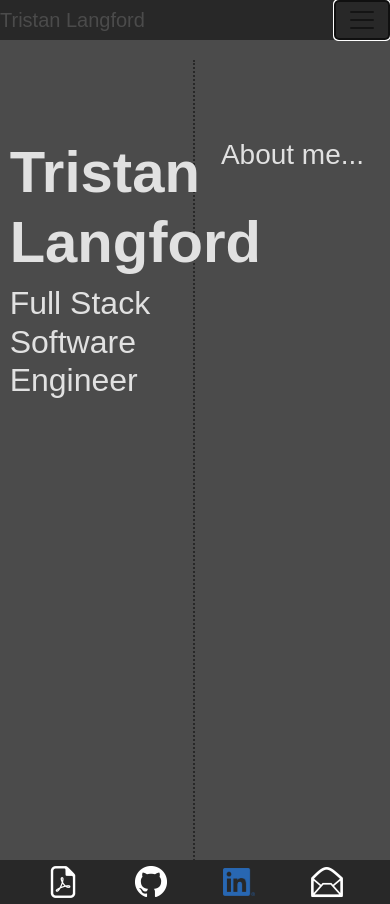
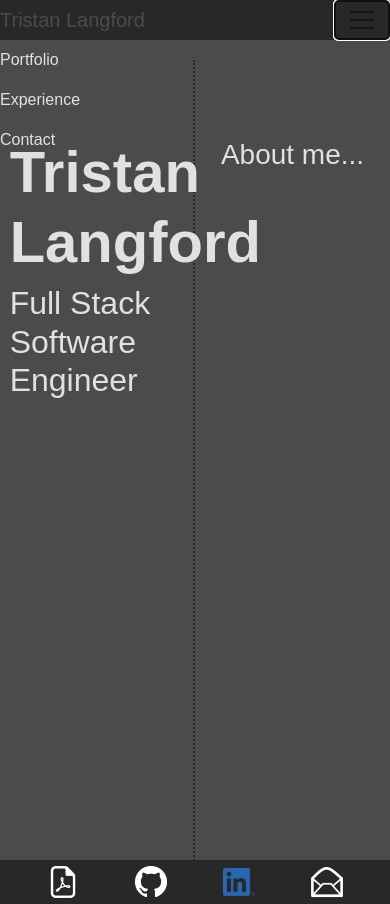
Before and after one commit to tristanlangford/react-tristan-langford, a React (Create React App) app: page / in a window 390 px wide. Both pictures are taken after a click on the button "Toggle navigation". Built offline with nearby package versions, Linux system fonts and the light colour scheme.

Commit message:
responsive navbar

```diff
--- a/package.json
+++ b/package.json
@@ -7,6 +7,8 @@
     "@testing-library/react": "^9.3.2",
     "@testing-library/user-event": "^7.1.2",
     "bootstrap": "^4.5.2",
+    "jquery": "^3.5.1",
+    "popper.js": "^1.16.1",
     "react": "^16.13.1",
     "react-dom": "^16.13.1",
     "react-router-dom": "^5.2.0",
--- a/src/components/header/header.jsx
+++ b/src/components/header/header.jsx
@@ -8,7 +8,7 @@ export default function Header() {
       <button className="navbar-toggler" type="button" data-toggle="collapse" data-target="#navbarNav" aria-controls="navbarNav" aria-expanded="false" aria-label="Toggle navigation">
         <span className="navbar-toggler-icon"></span>
       </button>
-      <div className="collapse navbar-collapse" id="navbarSupportedContent">
+      <div className="collapse navbar-collapse" id="navbarNav">
         <ul className="navbar-nav mr-auto">
           <li className="nav-item">
             <a className="nav-link" href="/portfolio">Portfolio</a>
--- a/src/index.js
+++ b/src/index.js
@@ -1,6 +1,10 @@
 import React from 'react';
 import ReactDOM from 'react-dom';
 import 'bootstrap/dist/css/bootstrap.min.css';
+import $ from 'jquery';
+import Popper from 'popper.js';
+import 'bootstrap/dist/css/bootstrap.css';
+import 'bootstrap/dist/js/bootstrap.js';
 import './index.css'
 import App from './App';
 import Header from './components/header/header'
```
Also changed, not shown: 1 other file (tests, documents, lock files or other folders).
